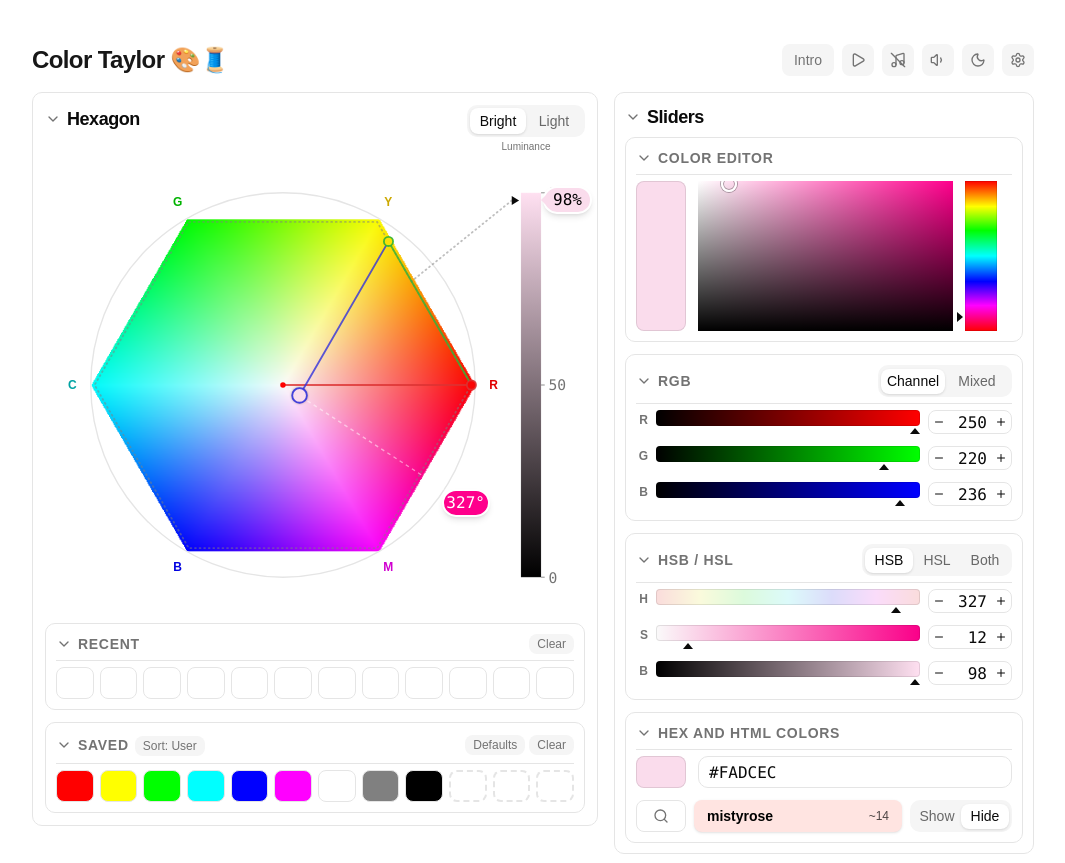
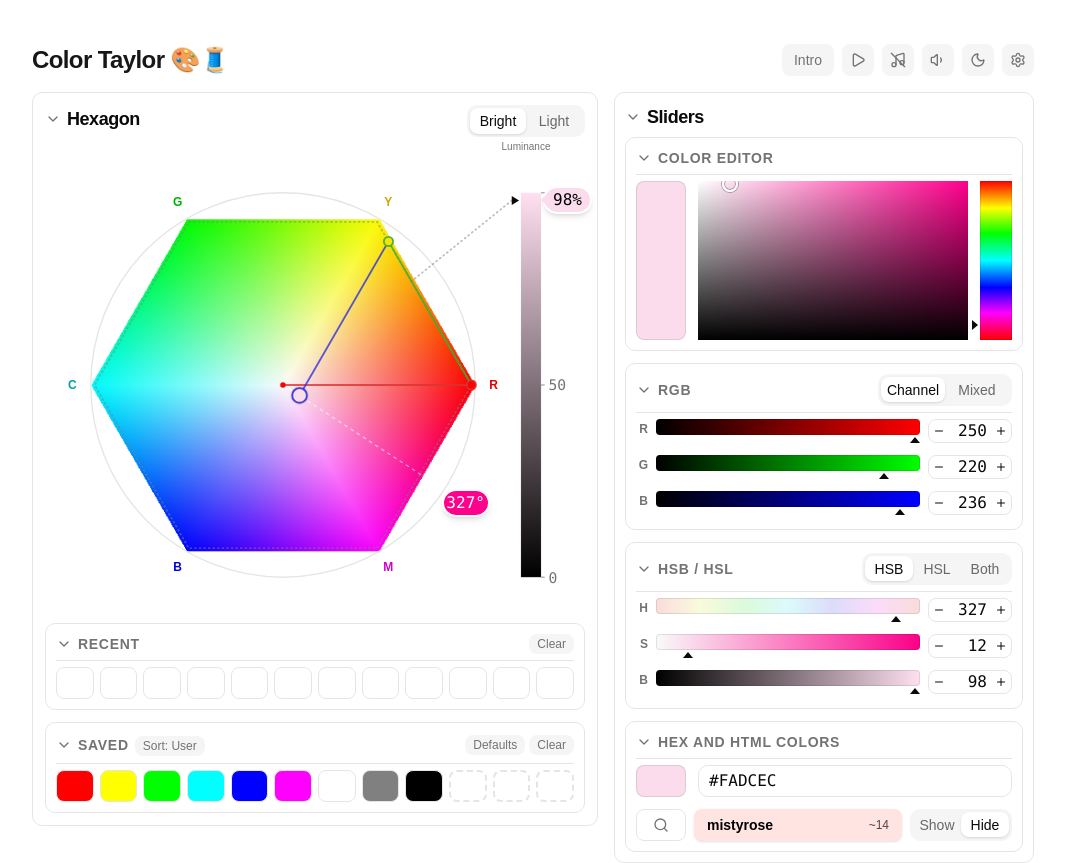
Before and after one commit to redlamp/color-taylor, a React (Vite) app: page / in a window 1280 px wide. Shown: the top 863 px of the page, without its empty margins (107-1172 px from the left). Built offline with nearby package versions, Linux system fonts and the light colour scheme; the HTML template or start-up script is replaced by a standard one.

Commit message:
SBBox: fill available width, maintain 17:10 aspect

```diff
--- a/src/components/SBBox.tsx
+++ b/src/components/SBBox.tsx
@@ -26,7 +26,7 @@ export default function SBBox({ hue, saturation, brightness, onChange }) {
       aria-label="Saturation and brightness"
       aria-valuetext={`Saturation ${saturation}%, Brightness ${brightness}%`}
       tabIndex={0}
-      className="relative w-[255px] h-[150px] shrink-0 overflow-hidden cursor-crosshair select-none touch-none"
+      className="relative flex-1 min-w-0 aspect-[17/10] overflow-hidden cursor-crosshair select-none touch-none"
       ref={ref}
       style={{ backgroundColor: hueColor }}
       onPointerDown={(e) => {
```
